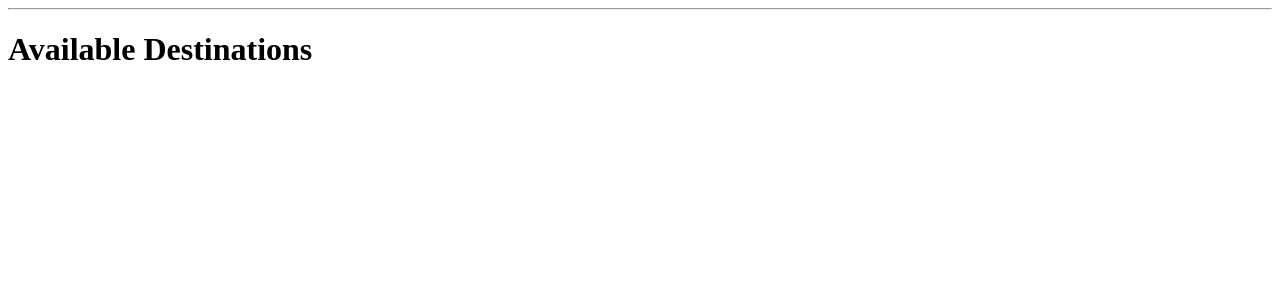
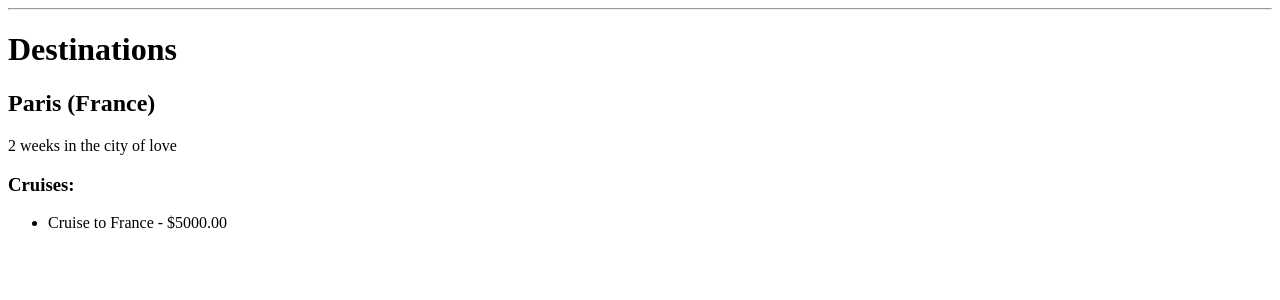
Before and after one commit to tawananyasha-murambinda/relecloud, a Django app: page /destinations/ in a window 1280 px wide. Shown: the part 26-326 px from the top of the page. Run offline with Django 5.2, Linux system fonts and the light colour scheme; data comes from the database, SQL or seed files in the repository; both versions use the stored data as it was after the commit; some libraries are stand-ins or nearby versions.

Commit message:
fixed inquiries page to load and linked database to destination page

```diff
--- a/main/templates/destinations.html
+++ b/main/templates/destinations.html
@@ -1,13 +1,24 @@
 {% extends "base.html" %}
+
 {% block content %}
-<h1>Available Destinations</h1>
-<ul>
-  {% for destination in destinations %}
-    <li>
-      <a href="{% url 'destination-detail' destination.pk %}">
-        {{ destination.name }} ({{ destination.country }})
-      </a>
-    </li>
-  {% endfor %}
-</ul>
+<h1>Destinations</h1>
+
+{% for destination in destinations %}
+    <div class="destination">
+        <h2>{{ destination.name }} ({{ destination.country }})</h2>
+        <p>{{ destination.description }}</p>
+
+        <h3>Cruises:</h3>
+        <ul>
+            {% for cruise in cruises %}
+                {% if cruise.destination.id == destination.id %}
+                    <li>{{ cruise.title }} - ${{ cruise.price }}</li>
+                {% endif %}
+            {% endfor %}
+        </ul>
+    </div>
+{% empty %}
+    <p>No destinations available.</p>
+{% endfor %}
+
 {% endblock %}
--- a/main/templates/inquiry.html
+++ b/main/templates/inquiry.html
@@ -1,5 +1,6 @@
+{% extends "base.html" %}
 {% load crispy_forms_tags %}
-{% extends "base.html" %}
+
 {% block content %}
 <h1>Contact Us</h1>
 <form method="post">
--- a/main/views.py
+++ b/main/views.py
@@ -1,8 +1,7 @@
-from django.shortcuts import render
 from django.shortcuts import render, redirect
-from .models import Destination
 from django.http import HttpResponse
 from django.views.generic import ListView, DetailView
+from .models import Destination, Cruise
 from .forms import InquiryForm
 
 def hello(request):
@@ -14,14 +13,20 @@ def index(request):
 def about(request):
     return render(request, "about.html")
 
-
 class DestinationListView(ListView):
     model = Destination
     template_name = "destinations.html"
+    context_object_name = "destinations"
+
+    def get_context_data(self, **kwargs):
+        context = super().get_context_data(**kwargs)
+        context['cruises'] = Cruise.objects.all()
+        return context
 
 class DestinationDetailView(DetailView):
     model = Destination
     template_name = "destination_detail.html"
+    context_object_name = "destination"
 
 def inquiry(request):
     if request.method == "POST":
@@ -29,5 +34,7 @@ def inquiry(request):
         if form.is_valid():
             form.save()
             return redirect('home')
+    else:
         form = InquiryForm()
+
     return render(request, 'inquiry.html', {'form': form})
--- a/relecloud/settings.py
+++ b/relecloud/settings.py
@@ -43,6 +43,8 @@ INSTALLED_APPS = [
     'django.contrib.sessions',
     'django.contrib.messages',
     'django.contrib.staticfiles',
+    'crispy_forms',
+    'crispy_bootstrap5',
     'main',
 ]
 
@@ -140,3 +142,6 @@ STATIC_ROOT = os.path.join(BASE_DIR, 'staticfiles')
 # https://docs.djangoproject.com/en/5.2/ref/settings/#default-auto-field
 
 DEFAULT_AUTO_FIELD = 'django.db.models.BigAutoField'
+
+CRISPY_ALLOWED_TEMPLATE_PACKS = "bootstrap5"
+CRISPY_TEMPLATE_PACK = "bootstrap5"
```
Also changed, not shown: db.sqlite3.
